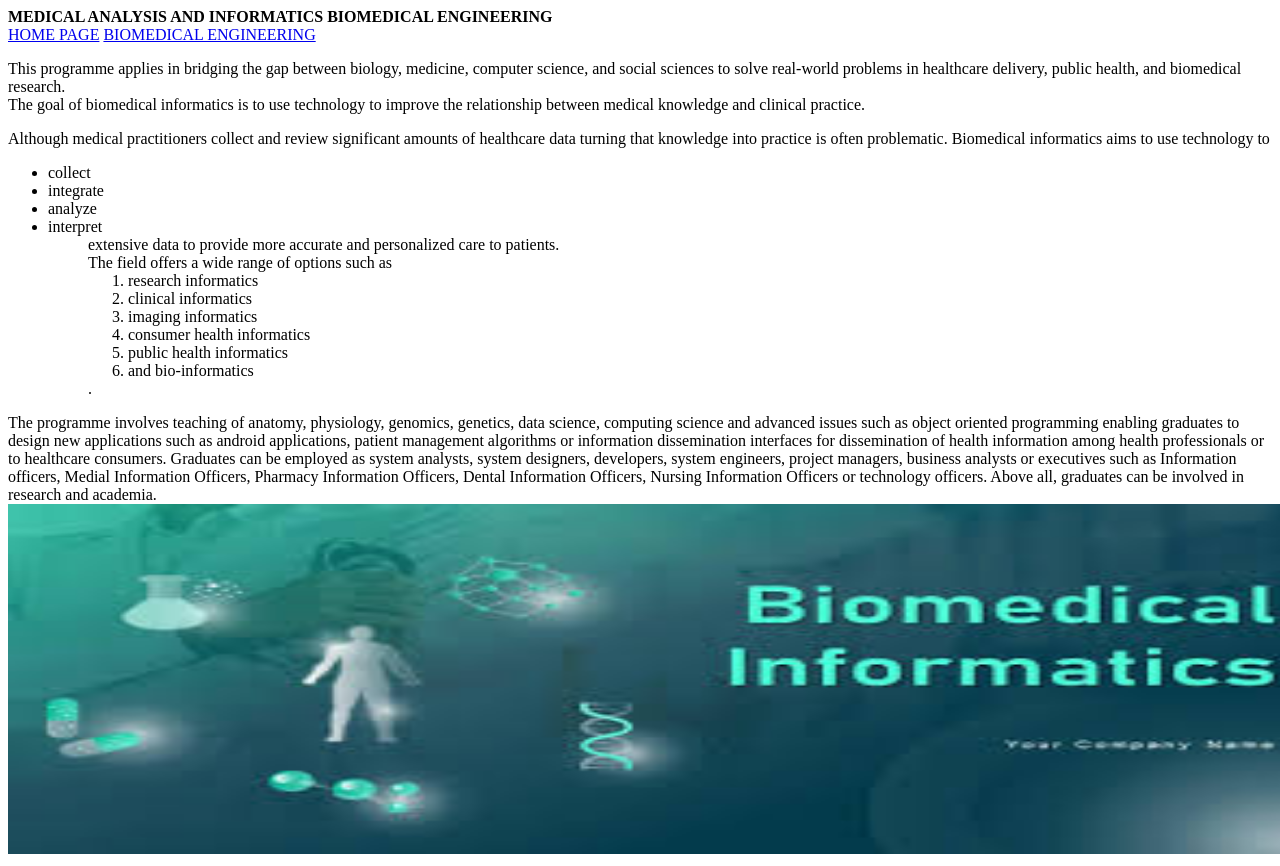
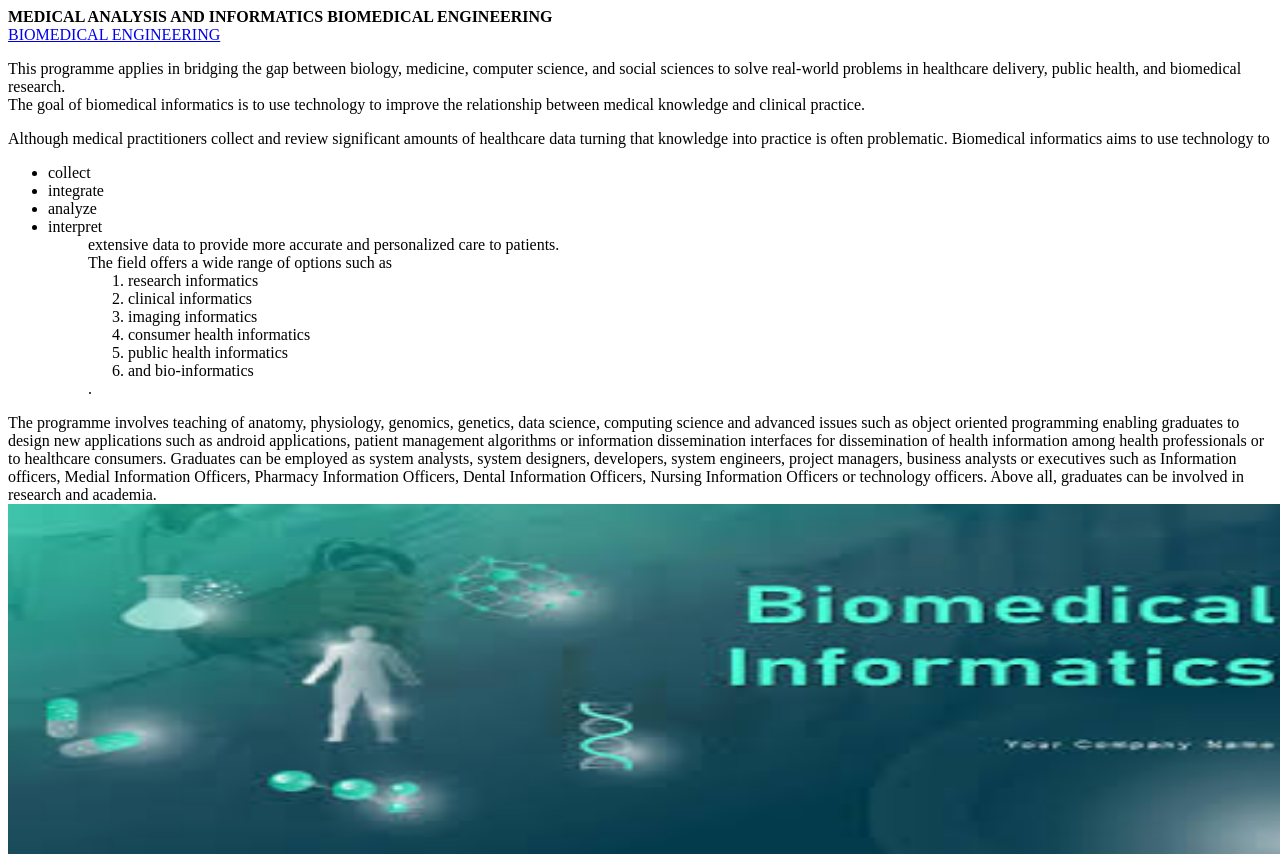
Before and after one commit to Valz2310/website-department-bibes, a plain HTML site: page HMANI.HTML in a window 1280 px wide. Shown: the top 866 px of the page. Drawn offline with Linux system fonts and the light colour scheme.

Commit message:
Add files via upload

```diff
--- a/HMANI.HTML
+++ b/HMANI.HTML
@@ -4,7 +4,6 @@
     <meta charset = 'UTF-8'>
     <title>HMANI PAGE</title>
     <HEADER>
-        <a href ="index.html">HOME PAGE</A>
         <A HREF="BIOENG.HTML">BIOMEDICAL ENGINEERING</A>
 
     </HEADER>
```
